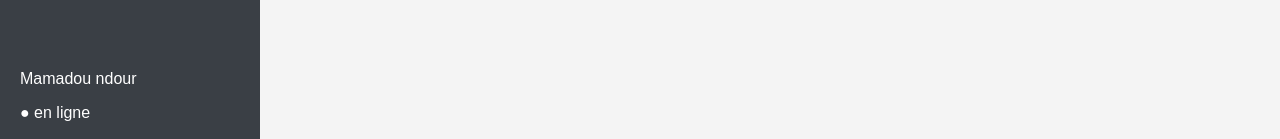
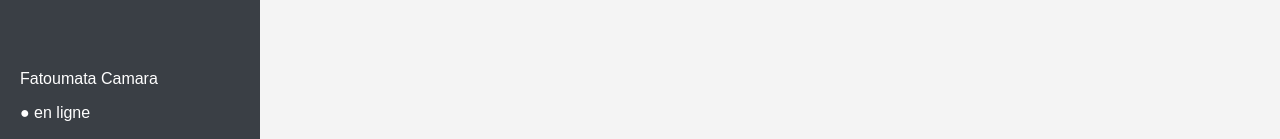
Before and after one commit to fatmata12/red-product2, a React (Vite) app: page /hotels in a window 1280 px wide. Shown: the part 658-797 px from the top of the page. Built offline with nearby package versions, Linux system fonts and the light colour scheme; sample sign-in values are in the browser's storage.

Commit message:
Description de mes modifications

```diff
--- a/src/Sidebar.jsx
+++ b/src/Sidebar.jsx
@@ -15,7 +15,7 @@ function Sidebar() {
       </ul>
 
       <div className="user">
-        <p>Mamadou ndour</p>
+        <p>Fatoumata Camara</p>
         <span>● en ligne</span>
       </div>
     </div>
```
